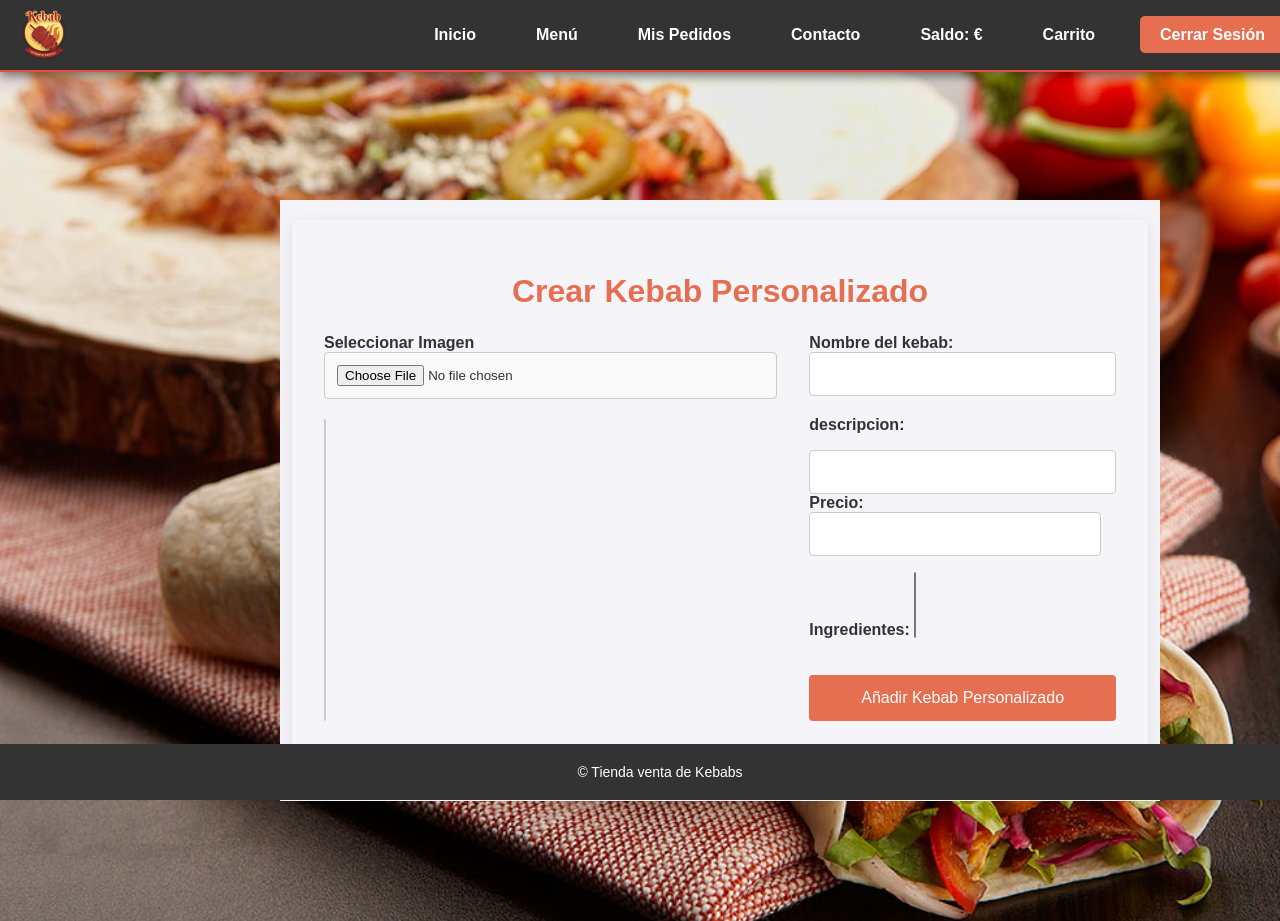
After one commit to JoseMaria1023/ProyectoKebabs, a PHP site: page /vistas_usuarios/KebabPersonalizado.php in a window 1280 px wide. The commit adds this page. Run offline with PHP 8.4, Linux system fonts and the light colour scheme; data that the repository does not hold is empty.

Commit message:
Cambios menores

```diff
--- a/Js/Carrito.js
+++ b/Js/Carrito.js
@@ -2,6 +2,7 @@ document.addEventListener("DOMContentLoaded", function () {
     mostrarCarrito();
     document.getElementById('realizar-pedido').addEventListener('click', realizarPedido);
 });
+
 
 function mostrarCarrito() {
     const carrito = JSON.parse(localStorage.getItem('carrito')) || [];
--- /dev/null
+++ b/Js/KebabPersonalizado.js
@@ -0,0 +1,22 @@
+function obtenerIngredientes() {
+    fetch('../APIS/ApiIngredientes.php')
+        .then(respuesta => {
+            if (!respuesta.ok) {
+                throw new Error('Error en la respuesta de la API');
+            }
+            return respuesta.text();
+        })
+        .then(texto => {
+            return JSON.parse(texto);
+        })
+        .then(ingredientes => {
+            const selectIngredientes = document.getElementById('ingredientes');
+            ingredientes.forEach(ingredientes => {
+                const opcion = document.createElement('option');
+                opcion.value = ingredientes.id;
+                opcion.textContent = ingredientes.nombre;
+                selectIngredientes.appendChild(opcion);
+            });
+        })
+}
+obtenerIngredientes();
--- /dev/null
+++ b/css/KebabPersonalizado.css
@@ -0,0 +1,151 @@
+body {
+    font-family: Arial, sans-serif;
+    background-color: #f0f0f0;
+    margin: 0;
+    padding: 0;
+    padding-top: 80px;
+    margin-bottom: 100px;
+    background-image: url("../imagenes/durum-d-beef.jpg");
+    background-repeat: no-repeat;
+    background-size: 120%;
+}
+
+#preview-container {
+    margin-top: 10px;
+    height: 300px;
+    display: flex;
+    justify-content: center;
+    align-items: center;
+    overflow: hidden;
+    border: 1px solid #ccc;
+    border-radius: 4px;
+    background-color: #f0f0f0;
+}
+
+#preview {
+    max-width: 300%;
+    max-height: 200%;
+    object-fit: cover;
+}
+
+.gestion-ingredientes {
+    display: flex;
+    justify-content: center;
+    background-color: #f4f4f9;
+    color: #333;
+    margin: 120px;
+    max-width: 1300px;
+    margin-left: 280px;
+
+
+
+}
+.gestion-ingredientes .container {
+    width: 90%;
+    max-width: 900px;
+    padding: 2rem;
+    border-radius: 8px;
+    box-shadow: 0 4px 15px rgba(0, 0, 0, 0.1);
+    text-align: left;
+    margin: 2rem auto;
+    margin-top: 20px;
+}
+
+.gestion-ingredientes h1 {
+    font-size: 2rem;
+    color: #e76f51;
+    margin-bottom: 1.5rem;
+    text-align: center;
+}
+
+.foto {
+    flex: 1 1 300px;
+    margin-right: 1rem;
+}
+
+.gestion-ingredientes form input[type="file"] {
+    width: 100%;
+    padding: 0.75rem;
+    border: 1px solid #ccc;
+    border-radius: 4px;
+    background-color: #f9f9f9;
+    margin-bottom: 10px;
+}
+
+
+.image-preview {
+    margin-top: 10px;
+    display: none;
+    max-width: 100%;
+
+}
+
+.gestion-ingredientes form {
+    display: flex;
+    flex-wrap: wrap;
+    gap: 1rem;
+}
+
+.infomarcion-container {
+    flex: 2;
+    display: flex;
+    flex-wrap: wrap;
+    gap: 1rem;
+}
+
+.gestion-ingredientes form label {
+    font-weight: bold;
+    color: #333;
+}
+
+.gestion-ingredientes form input[type="text"],.gestion-ingredientes form textarea,.gestion-ingredientes form input[type="number"] {
+    width: 100%;
+    padding: 0.75rem;
+    border: 1px solid #ccc;
+    border-radius: 4px;
+    font-size: 1rem;
+}
+
+.gestion-ingredientes form textarea {
+    resize: vertical;
+    height: 100px;
+}
+
+.infoadicional {
+    display: flex;
+    gap: 1rem;
+    flex-wrap: wrap;
+    width: 100%;
+}
+
+.gestion-ingredientes button[type="submit"] {
+    background-color: #e76f51;
+    color: #fff;
+    padding: 0.75rem 1.5rem;
+    border: none;
+    border-radius: 4px;
+    font-size: 1rem;
+    cursor: pointer;
+    margin-top: 1rem;
+    display: block;
+    width: 100%;
+}
+
+.gestion-ingredientes button[type="submit"]:hover {
+    background-color: #d05a4d;
+}
+
+.gestion-ingredientes form .foto {
+    display: flex;
+    flex-direction: column;
+    align-items: flex-start;
+    width: 100%;
+}
+
+.gestion-ingredientes form .foto input[type="file"] {
+    margin-bottom: 10px;
+}
+
+.gestion-ingredientes form .foto #preview-container {
+    margin-top: 10px;
+}
--- a/css/header.css
+++ b/css/header.css
@@ -1,4 +1,3 @@
-
 header {
     background-color: #333;
     color: white;
@@ -14,6 +13,7 @@ header {
     box-shadow: 0 4px 10px rgba(0, 0, 0, 0.5);
     border-bottom: 2px solid #e74c3c;
 }
+
 .logo img {
     height: 50px;
 }
@@ -30,6 +30,7 @@ nav ul {
 
 nav ul li {
     margin: 0 15px;
+    position: relative; /* Necesario para el submenú */
 }
 
 nav ul li a {
@@ -48,9 +49,48 @@ nav ul li a.button {
     background-color: #e76f51;
     padding: 10px 20px;
 }
+
 nav ul li a.button:hover {
     background-color: #d05a4d;
 }
-h1{
+
+nav ul li ul {
+    display: none; /* Ocultar submenú por defecto */
+    position: absolute;
+    top: 100%; /* Debajo del enlace principal */
+    left: 0;
+    background-color: #444; /* Fondo del submenú */
+    box-shadow: 0 2px 5px rgba(0, 0, 0, 0.5);
+    border-radius: 5px;
+    list-style: none;
+    padding: 0;
+    margin: 0;
+    min-width: 200px; /* Ancho mínimo del submenú */
+    z-index: 2000;
+}
+
+nav ul li ul li a {
+    color: white;
+    padding: 10px 15px;
+    display: block;
+    text-decoration: none;
+    font-weight: normal;
+    border-bottom: 1px solid #555;
+}
+
+nav ul li ul li a:hover {
+    background-color: #e74c3c;
+}
+
+nav ul li:hover > ul {
+    display: block; /* Mostrar el submenú al pasar el ratón */
+}
+
+/* Estilo para eliminar el borde inferior del último elemento */
+nav ul li ul li:last-child a {
+    border-bottom: none;
+}
+
+h1 {
     font-size: 90%;
 }
--- a/css/headerLogueado.css
+++ b/css/headerLogueado.css
@@ -1,4 +1,3 @@
-
 header {
     background-color: #333;
     color: white;
@@ -14,6 +13,7 @@ header {
     box-shadow: 0 4px 10px rgba(0, 0, 0, 0.5);
     border-bottom: 2px solid #e74c3c;
 }
+
 .logo img {
     height: 50px;
 }
@@ -30,6 +30,7 @@ nav ul {
 
 nav ul li {
     margin: 0 15px;
+    position: relative; /* Necesario para el submenú */
 }
 
 nav ul li a {
@@ -48,6 +49,47 @@ nav ul li a.button {
     background-color: #e76f51;
     padding: 10px 20px;
 }
+
 nav ul li a.button:hover {
     background-color: #d05a4d;
 }
+
+nav ul li ul {
+    display: none;
+    position: absolute;
+    top: 100%;
+    left: 0;
+    background-color: #444;
+    box-shadow: 0 2px 5px rgba(0, 0, 0, 0.5);
+    border-radius: 5px;
+    list-style: none;
+    padding: 0;
+    margin: 0;
+    min-width: 200px;
+    z-index: 2000;
+}
+
+nav ul li ul li a {
+    color: white;
+    padding: 10px 15px;
+    display: block;
+    text-decoration: none;
+    font-weight: normal;
+    border-bottom: 1px solid #555;
+}
+
+nav ul li ul li a:hover {
+    background-color: #e74c3c;
+}
+
+nav ul li:hover > ul {
+    display: block; /
+}
+
+nav ul li ul li:last-child a {
+    border-bottom: none;
+}
+
+h1 {
+    font-size: 90%;
+}
--- a/repositorios/Conexion.php
+++ b/repositorios/Conexion.php
@@ -4,7 +4,7 @@ class Conexion {
 
     public static function getConection(): PDO {
         if (self::$con === null) {
-            self::$con = new PDO("mysql:host=localhost;port=3306;dbname=kebab", "root", "root");
+            self::$con = new PDO("mysql:host=localhost;port=3306;dbname=kebabs", "root", "root");
             self::$con->setAttribute(PDO::ATTR_ERRMODE, PDO::ERRMODE_EXCEPTION);
         }
         return self::$con;
--- a/repositorios/RepoKebabs.php
+++ b/repositorios/RepoKebabs.php
@@ -12,7 +12,7 @@ class RepoKebabs {
         $stmt->execute([
             $Kebab->getNombre(),
             $Kebab->getDescripcion(),
-            $Kebab->getPrecioBase(),
+            $Kebab->getPrecio_Base(),
             $Kebab->getFoto(),
 
         ]);
--- a/vistas_admin/EditarPedidos.php
+++ b/vistas_admin/EditarPedidos.php
@@ -14,8 +14,6 @@ cargarCSS('HeaderAdmin', 'EditarPedido', 'footer');
     <h1>Editar Pedido</h1>
 
     <form id="form-editar-Pedido">
-        <input type="hidden" id="PedidoId" name="PedidoId">
-
         <label for="Estado">Estado:</label>
         <select id="Estado" name="Estado" required>
             <option value="Recibido">Recibido</option>
@@ -25,6 +23,8 @@ cargarCSS('HeaderAdmin', 'EditarPedido', 'footer');
         </select>
         <br>
 
+        <input type="hidden" id="id-Pedido" name="id-Pedido" value="">
+
         <button type="submit">Guardar Cambios</button>
     </form>
 
--- a/vistas_usuarios/HeaderLogueado.php
+++ b/vistas_usuarios/HeaderLogueado.php
@@ -15,7 +15,12 @@
         <nav>
             <ul>
                 <li><a href="index.php">Inicio</a></li>
-                <li><a href="menu.php">Menú</a></li>
+                <li>
+                    <a href="menu.php">Menú</a>
+                    <ul>
+                        <li><a href="vistas_usuarios/KebabPersonalizado.php">Kebab Personalizado</a></li>
+                    </ul>
+                </li>
                 <li><a href="pedidos.php">Mis Pedidos</a></li>
                 <li><a href="contacto.php">Contacto</a></li>
                 <li><a href="monedero.php">Saldo: €<span id="saldo-usuario"><?= $saldoUsuario ?></span></a></li>
--- /dev/null
+++ b/vistas_usuarios/KebabPersonalizado.php
@@ -0,0 +1,46 @@
+<?php
+include_once '../cargadores/autocargadores.php';
+cargarCSS('HeaderLogueado', 'KebabPersonalizado', 'footer');
+?>
+<?php include '../vistas_usuarios/HeaderLogueado.php'; ?>
+<script src="../Js/PreviewImagen.js"></script>
+<div class="gestion-ingredientes">
+    <div class="container">
+        <h1>Crear Kebab Personalizado</h1>
+        <form id="form-kebab" method="POST" enctype="multipart/form-data">
+        <div class="foto">
+            <label for="foto">Seleccionar Imagen</label>
+            <input type="file" name="foto" id="foto" />
+            <div id="preview-container" class="image-preview">
+                <img id="preview" src="">
+            </div>
+        </div>
+
+        <div class="infomarcion-container">
+            <div>
+                <label for="nombre">Nombre del kebab:</label>
+                <input type="text" name="nombre" required>
+            </div>
+            <div>
+            <div class="infomarcion-container">
+                <label for="descripcion">descripcion:</label>
+                <input type="text" name="descripcion" required>
+            </div>
+            <div class="infoadicional">
+                <div>
+                    <label for="precio">Precio:</label>
+                    <input type="number" id="precio" name="precio" step="0.01" min="0" required>
+                </div>
+                <div>
+                    <label for="ingredientes">Ingredientes:</label>
+                    <select id="ingredientes" name="ingredientesArray" multiple required>
+                    </select>
+                </div>
+            </div>
+        </div>
+        <button type="submit">Añadir Kebab Personalizado</button>
+        </form>
+    </div>
+</div>
+<?php include '../vistas_generales/footer.php'; ?>
+<script src="../Js/KebabPersonalizado.js"></script>
```
Also changed, not shown: Js/EditarPedido.js (+7 -7 lines), entidades/Pedido.php (+14 -0 lines), vistas_generales/header.php (+12 -4 lines).
